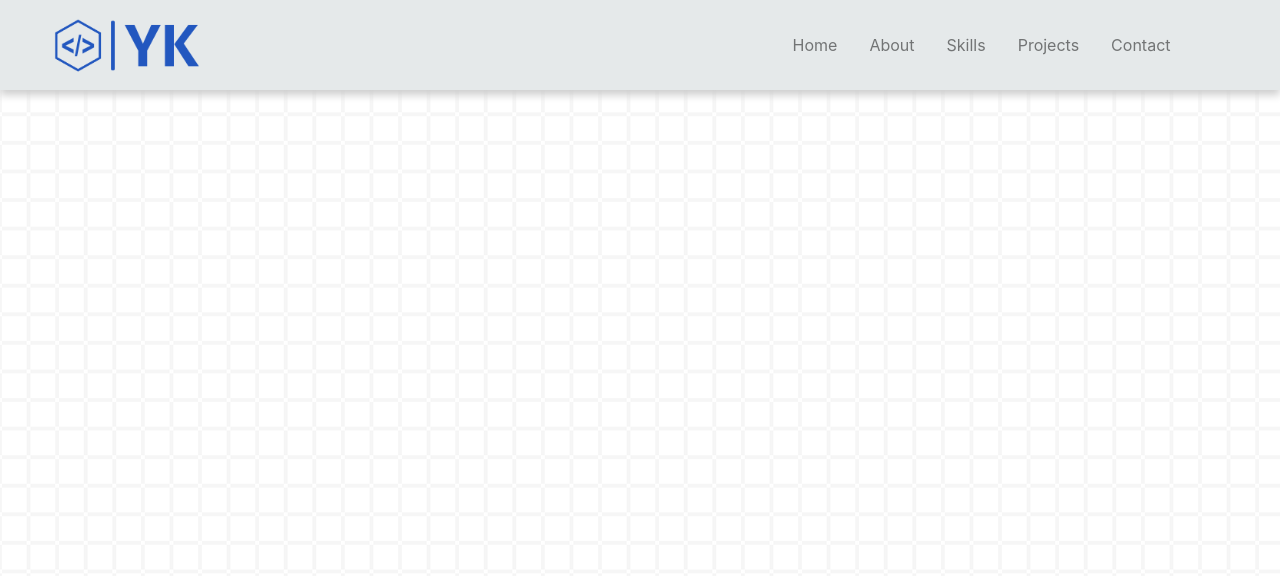
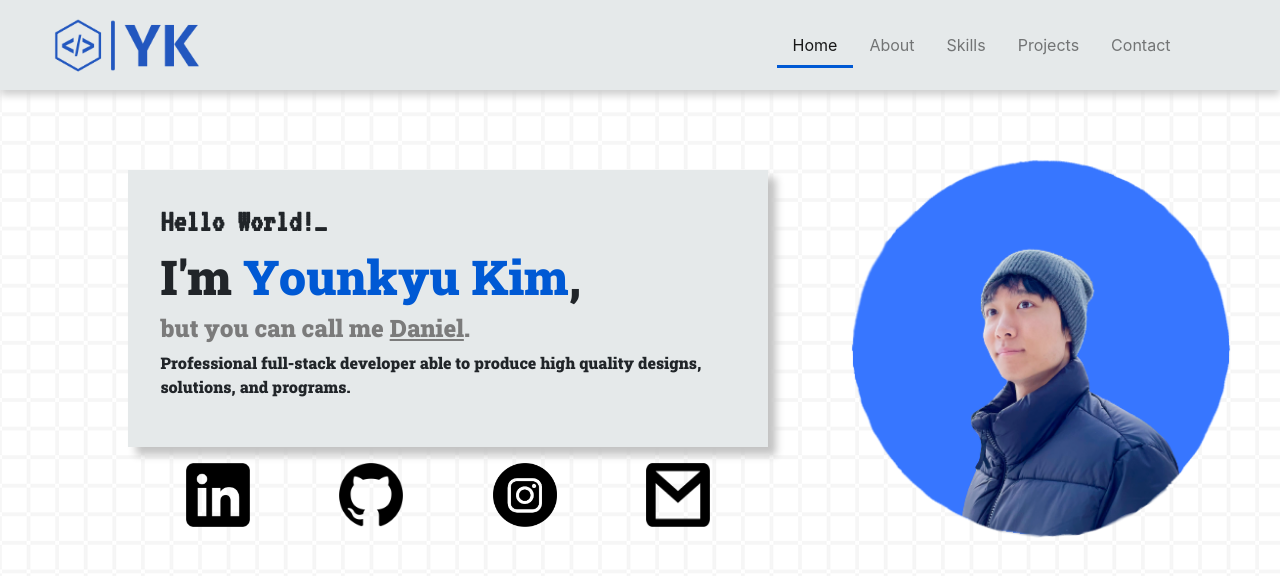
Before and after one commit to Younkyu/Portfolio, a React (Create React App) app: page / in a window 1280 px wide. Shown: the top 576 px of the page. Built offline with nearby package versions, Linux system fonts and the light colour scheme; a web font is replaced by a local one.

Commit message:
testing hashrouter

```diff
--- a/src/App.js
+++ b/src/App.js
@@ -1,6 +1,6 @@
 import React from 'react';
 import { Navbar, Container, Nav, NavDropdown } from 'react-bootstrap';
-import { BrowserRouter as Router, Route, Switch } from 'react-router-dom';
+import { HashRouter as Router, Route, Switch } from 'react-router-dom'
 import './App.css';
 import NavigationBar from './components/NavigationBar/NavigationBar.js';
 import Home from './components/Home/Home.js';
@@ -16,7 +16,7 @@ function App() {
       <Router>
         <NavigationBar />
         <Switch>
-          <Route exact path='/home' component={Home} />
+          <Route exact path='/' component={Home} />
           <Route path='/about' component={About} />
           <Route path='/skills' component={Skills} />
           <Route path='/projects' component={Projects} />
--- a/src/components/NavigationBar/NavigationBar.js
+++ b/src/components/NavigationBar/NavigationBar.js
@@ -11,13 +11,13 @@ function NavigationBar() {
         <>
             <Navbar bg="light" expand="lg" variant="light">
                 <Container>
-                    <Navbar.Brand href="/home">
+                    <Navbar.Brand href="/">
                         <img src={require("../../images/logo.png")} alt="logo" id="header-logo" />
                     </Navbar.Brand>
                     <Navbar.Toggle aria-controls="basic-navbar-nav" />
                     <Navbar.Collapse id="basic-navbar-nav">
                         <Nav activeKey={location.pathname} className="me-auto">
-                            <Nav.Link href="/home">Home</Nav.Link>
+                            <Nav.Link href="/">Home</Nav.Link>
                             <Nav.Link href="/about">About</Nav.Link>
                             <Nav.Link href="/skills">Skills</Nav.Link>
                             <Nav.Link href="/projects">Projects</Nav.Link>
```
